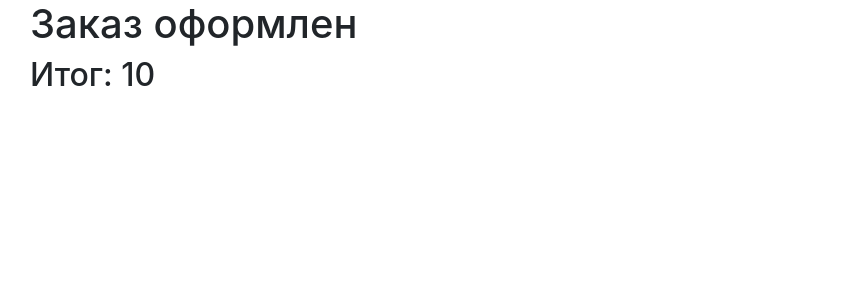
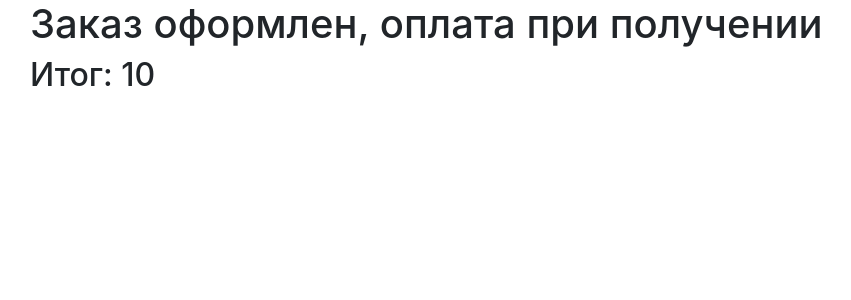
Before and after one commit to lisa-leonowa/store, a Flask app: template templates/order.html in a window 1280 px wide. Shown: the part 70-370 px from the top of the page, without its empty margins (55-906 px from the left). Run offline with Flask 2, Linux system fonts and the light colour scheme; the template is opened without the code that fills it: most values are stand-ins (such as "Sample title", 1, 10 or a date in 2020); some libraries are stand-ins or nearby versions.

Commit message:
Update order.html

```diff
--- a/templates/order.html
+++ b/templates/order.html
@@ -1,6 +1,6 @@
 {% extends "base.html" %}
 
 {% block content %}
-    <h1>Заказ оформлен</h1>
+    <h1>Заказ оформлен, оплата при получении</h1>
     <h2>Итог: {{ total }}</h2>
 {% endblock %}
```
